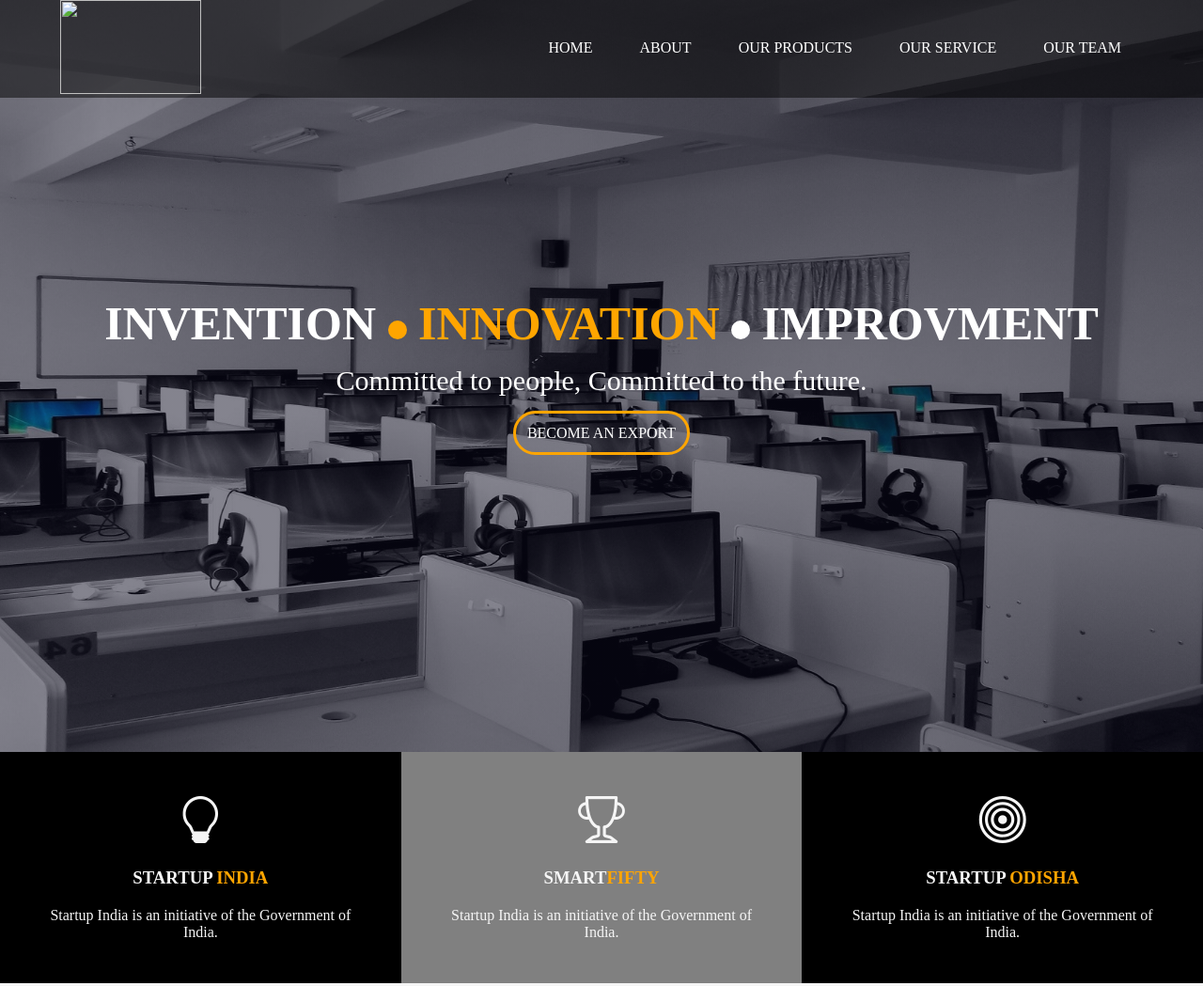
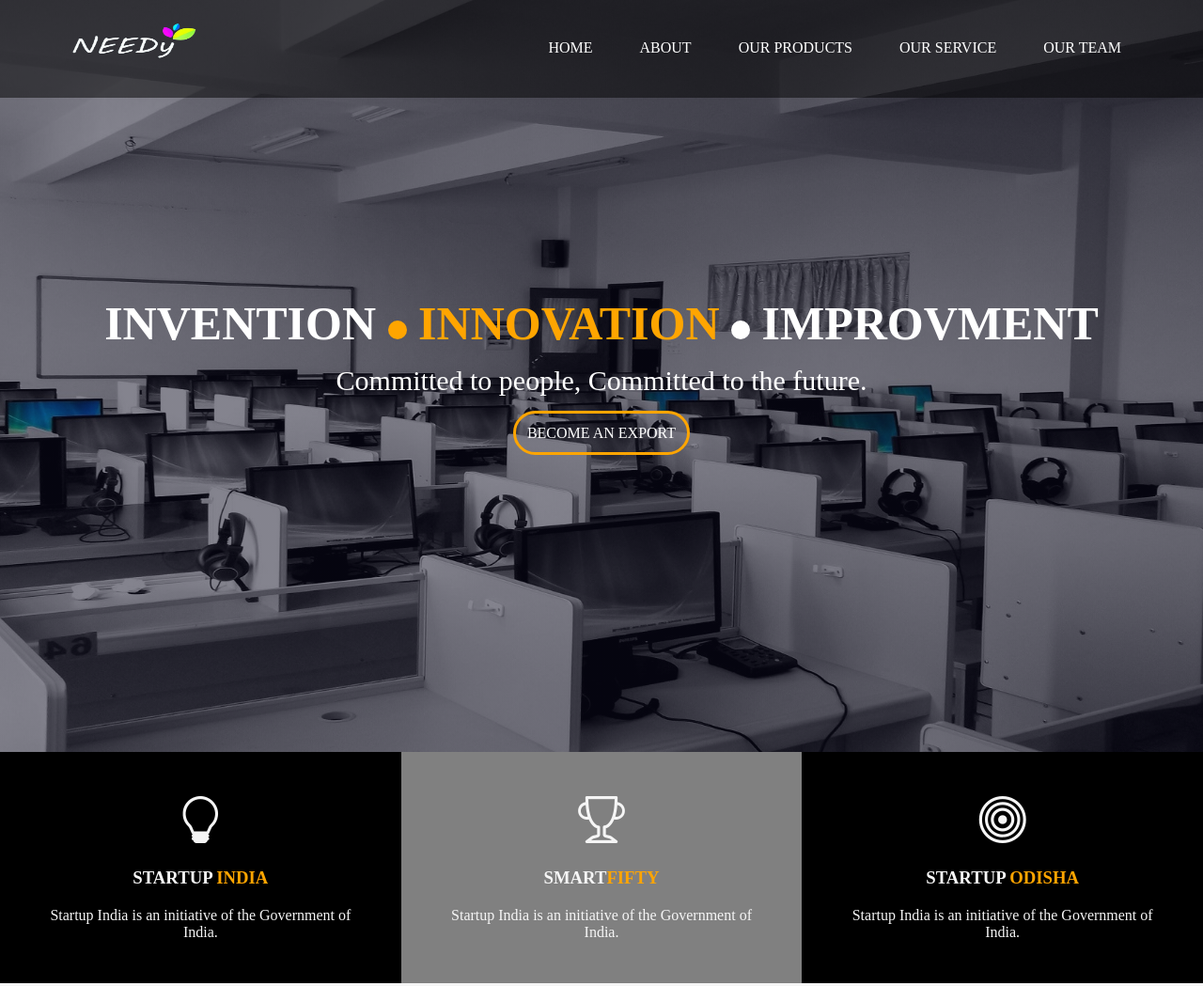
Before and after one commit to BickySamal/demo-, a plain HTML site: page index.html in a window 1280 px wide. Shown: the top 1049 px of the page at 94% size. Drawn offline with nearby package versions, Linux system fonts and the light colour scheme; files whose address does not match are found by name.

Commit message:
Update index.html

```diff
--- a/index.html
+++ b/index.html
@@ -18,7 +18,7 @@
     <section class="header">
         <nav class="navbar">
             <div class="logo">
-                <a href="index.html"><img src="img/logo.png" alt=""></a>
+                <a href="index.html"><img src="logo.png" alt=""></a>
             </div>
             <div class="nav-link" id="navlink">
                 <i class="bi bi-x" onclick="hideMenu()"></i>
```
